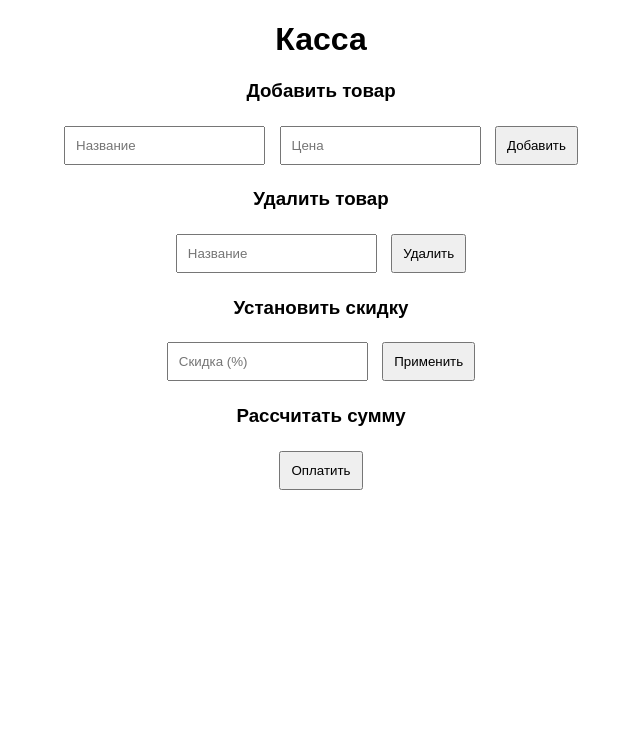
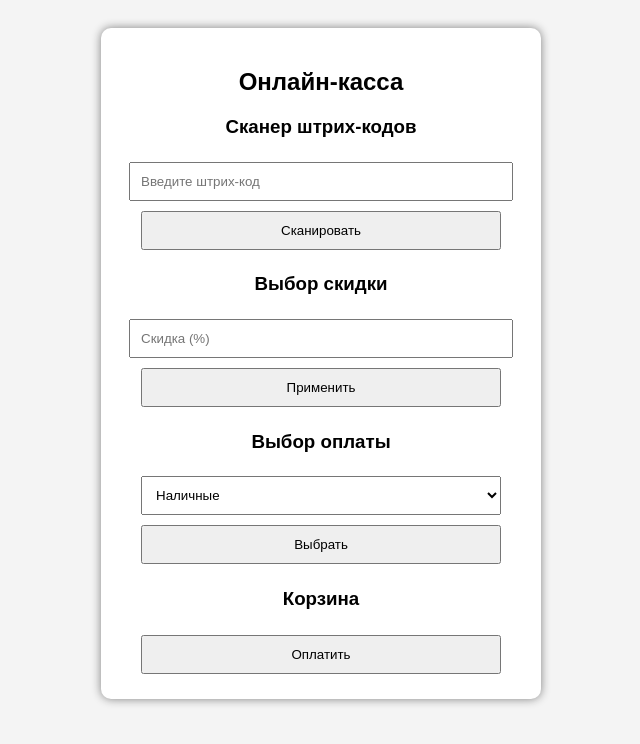
Before and after one commit to AlexZone9696/refff, a Flask app: page / in a window 1280 px wide. Shown: the top 744 px of the page, without its empty margins (319-959 px from the left). Run offline with Flask 3, Linux system fonts and the light colour scheme.

Commit message:
Update index.html

```diff
--- a/templates/index.html
+++ b/templates/index.html
@@ -5,71 +5,97 @@
     <meta name="viewport" content="width=device-width, initial-scale=1.0">
     <title>Касса</title>
     <style>
-        body { font-family: Arial, sans-serif; text-align: center; }
-        input, button { margin: 5px; padding: 10px; }
+        body { font-family: Arial, sans-serif; text-align: center; background: #f4f4f4; padding: 20px; }
+        .container { background: white; padding: 20px; max-width: 400px; margin: auto; box-shadow: 0 0 10px gray; border-radius: 10px; }
+        input, button, select { margin: 5px; padding: 10px; width: 90%; }
+        #cart { text-align: left; margin-top: 20px; }
+        .receipt { display: none; background: white; padding: 10px; border: 1px solid black; width: 300px; margin: auto; }
     </style>
 </head>
 <body>
-    <h1>Касса</h1>
 
-    <h3>Добавить товар</h3>
-    <input type="text" id="itemName" placeholder="Название">
-    <input type="number" id="itemPrice" placeholder="Цена">
-    <button onclick="addItem()">Добавить</button>
+<div class="container">
+    <h2>Онлайн-касса</h2>
 
-    <h3>Удалить товар</h3>
-    <input type="text" id="removeName" placeholder="Название">
-    <button onclick="removeItem()">Удалить</button>
+    <h3>Сканер штрих-кодов</h3>
+    <input type="text" id="barcode" placeholder="Введите штрих-код">
+    <button onclick="scan()">Сканировать</button>
 
-    <h3>Установить скидку</h3>
+    <h3>Выбор скидки</h3>
     <input type="number" id="discount" placeholder="Скидка (%)">
     <button onclick="setDiscount()">Применить</button>
 
-    <h3>Рассчитать сумму</h3>
+    <h3>Выбор оплаты</h3>
+    <select id="paymentMethod">
+        <option value="Наличные">Наличные</option>
+        <option value="Карта">Карта</option>
+    </select>
+    <button onclick="setPayment()">Выбрать</button>
+
+    <h3>Корзина</h3>
+    <div id="cart"></div>
+
     <button onclick="checkout()">Оплатить</button>
+</div>
 
-    <h3 id="message"></h3>
+<!-- Чек -->
+<div id="receipt" class="receipt">
+    <h3>Чек</h3>
+    <div id="receiptDetails"></div>
+    <button onclick="printReceipt()">Распечатать</button>
+</div>
 
 <script>
-        async function addItem() {
-            let name = document.getElementById("itemName").value;
-            let price = parseFloat(document.getElementById("itemPrice").value);
-            let response = await fetch("/add_item", {
+    async function scan() {
+        let barcode = document.getElementById("barcode").value;
+        let response = await fetch("/scan", {
             method: "POST",
             headers: { "Content-Type": "application/json" },
-                body: JSON.stringify({ name, price })
+            body: JSON.stringify({ barcode })
         });
         let result = await response.json();
-            document.getElementById("message").innerText = result.message || result.error;
-        }
-
-        async function removeItem() {
-            let name = document.getElementById("removeName").value;
-            let response = await fetch("/remove_item", {
-                method: "POST",
-                headers: { "Content-Type": "application/json" },
-                body: JSON.stringify({ name })
-            });
-            let result = await response.json();
-            document.getElementById("message").innerText = result.message || result.error;
+        document.getElementById("cart").innerText += result.message + "\n";
     }
 
     async function setDiscount() {
-            let discount = parseFloat(document.getElementById("discount").value);
-            let response = await fetch("/set_discount", {
+        let discount = document.getElementById("discount").value;
+        await fetch("/set_discount", {
             method: "POST",
             headers: { "Content-Type": "application/json" },
             body: JSON.stringify({ discount })
         });
-            let result = await response.json();
-            document.getElementById("message").innerText = result.message;
+    }
+
+    async function setPayment() {
+        let method = document.getElementById("paymentMethod").value;
+        await fetch("/set_payment", {
+            method: "POST",
+            headers: { "Content-Type": "application/json" },
+            body: JSON.stringify({ method })
+        });
     }
 
     async function checkout() {
         let response = await fetch("/checkout", { method: "POST" });
         let result = await response.json();
-            document.getElementById("message").innerText = `Итого: ${result.total} руб.`;
+        let receiptText = "Чек:\n";
+        result.items.forEach(item => {
+            receiptText += `${item[0]} - ${item[1]} руб.\n`;
+        });
+        receiptText += `\nИтого: ${result.total} руб.\nОплата: ${result.payment}`;
+
+        document.getElementById("receiptDetails").innerText = receiptText;
+        document.getElementById("receipt").style.display = "block";
+    }
+
+    function printReceipt() {
+        let receiptContent = document.getElementById("receipt").innerHTML;
+        let win = window.open('', '', 'width=400,height=400');
+        win.document.write(receiptContent);
+        win.document.close();
+        win.print();
     }
 </script>
+
 </body>
 </html>
```
Lines whose indentation alone changed are shown as unchanged.
